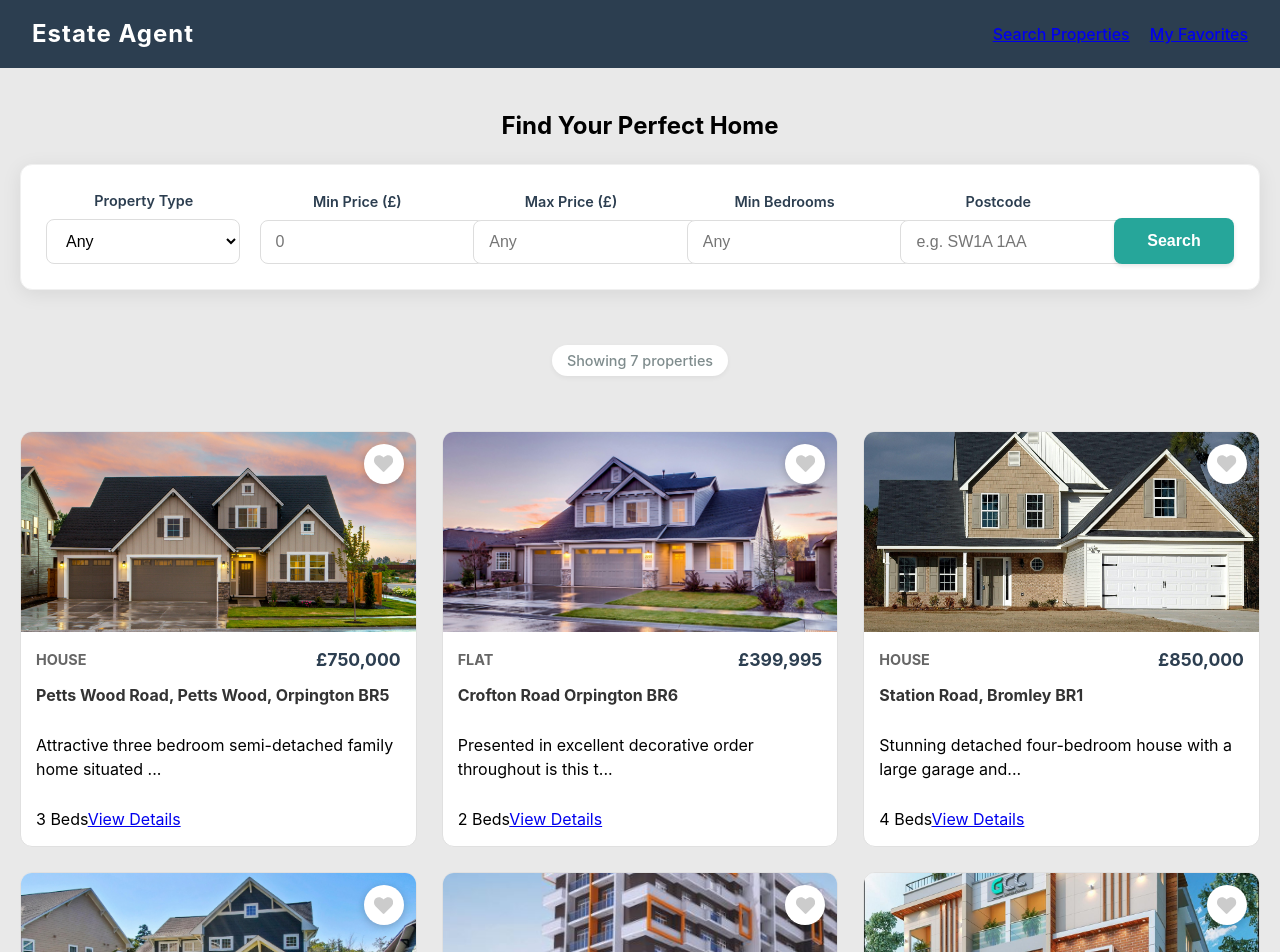
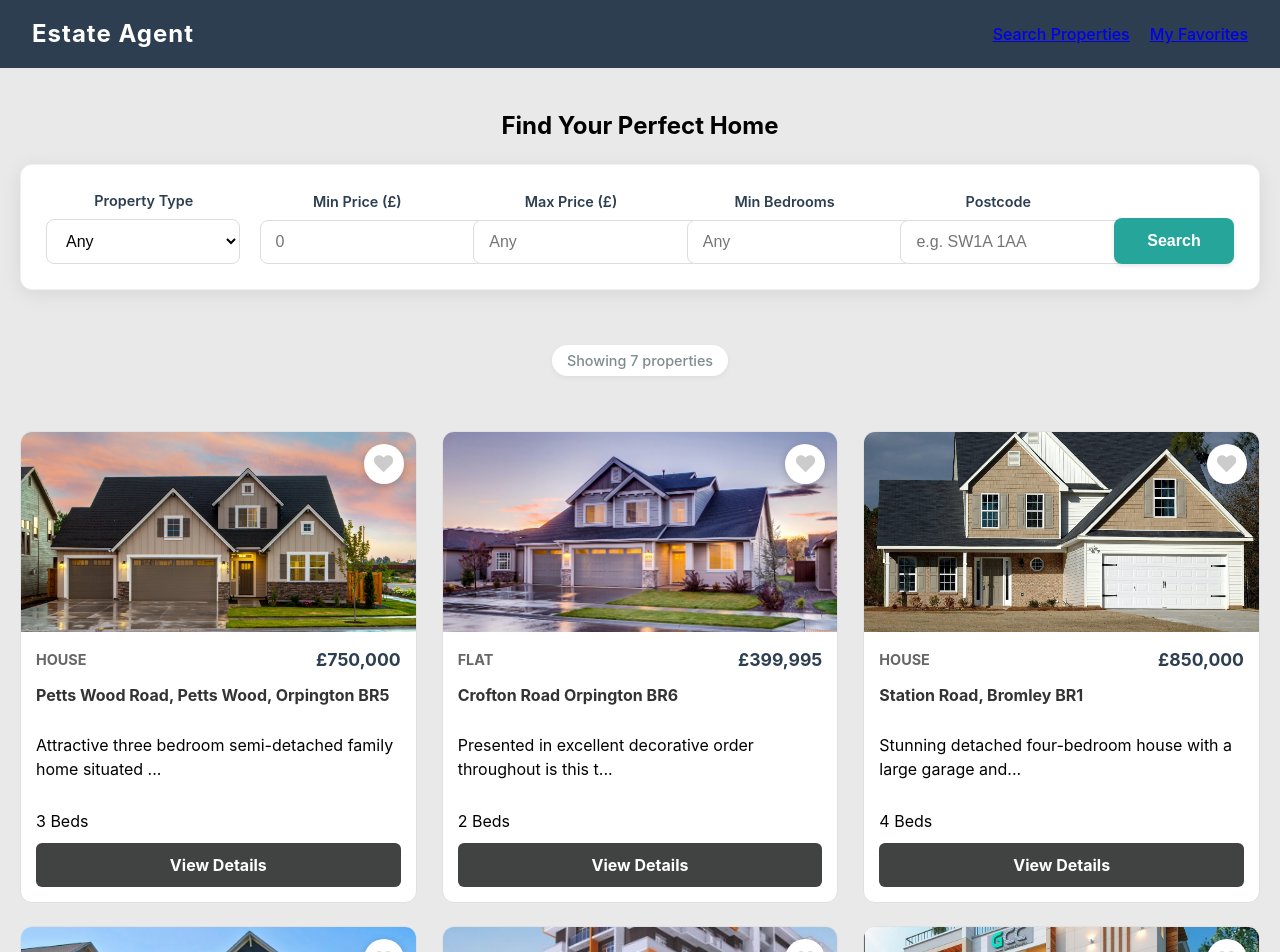
Before and after one commit to Alwis777/estate-agent-app., a React (Vite) app: page / in a window 1280 px wide. Shown: the top 952 px of the page. Built offline with nearby package versions, Linux system fonts and the light colour scheme.

Commit message:
Update Navbar to display favorites count and improve PropertyCard styles

```diff
--- a/src/App.jsx
+++ b/src/App.jsx
@@ -32,7 +32,8 @@ function App() {
   return (
     <Router>
       <div className="app-container" style={{ minHeight: '100vh', display: 'flex', flexDirection: 'column' }}>
-        <Navbar />
+
+        <Navbar favoritesCount={favorites.length} />
 
         <main style={{ flex: 1, padding: '20px', backgroundColor: '#e9e9e9ff' }}>
           <Routes>
--- a/src/components/PropertyCard.css
+++ b/src/components/PropertyCard.css
@@ -1,12 +1,12 @@
-.property-card{
+.property-card {
     background: white;
     border: 1px solid #e0e0e0;
     border-radius: 12px;
-    overflow:hidden;
+    overflow: hidden;
     transition: transform 0.2s, box-shadow 0.2s;
     display: flex;
     flex-direction: column;
-
+    height: 100%;
 }
 
 .property-card:hover{
@@ -61,6 +61,7 @@
     display:flex;
     flex-direction:column;
     gap:10px;
+    flex:1;
 
 }
 .card-header{
@@ -69,6 +70,13 @@
     align-items:center;
     font-weight:bold;
 
+}
+
+.card-footer{
+    margin-top:auto;
+    display:flex;
+    flex-direction:column;
+    gap:10px;
 }
 
 .property-type{
@@ -86,18 +94,17 @@
     font-size:1rem;
     color:#333;
 }
-.view-details.btn{
+.view-details-btn{
     display:block;
     text-align:center;
-    background-color:#3498db;
+    background-color:#181a19d1;
     color:white;
     padding:10px;
     border-radius:6px;
     text-decoration:none;
     font-weight:bold;
-    margin-top:10px;
 }
 
-.view-details.btn:hover{
-    background-color:#2980b9;
+.view-details-btn:hover{
+    background-color:#297fb9dc;
 }
```
